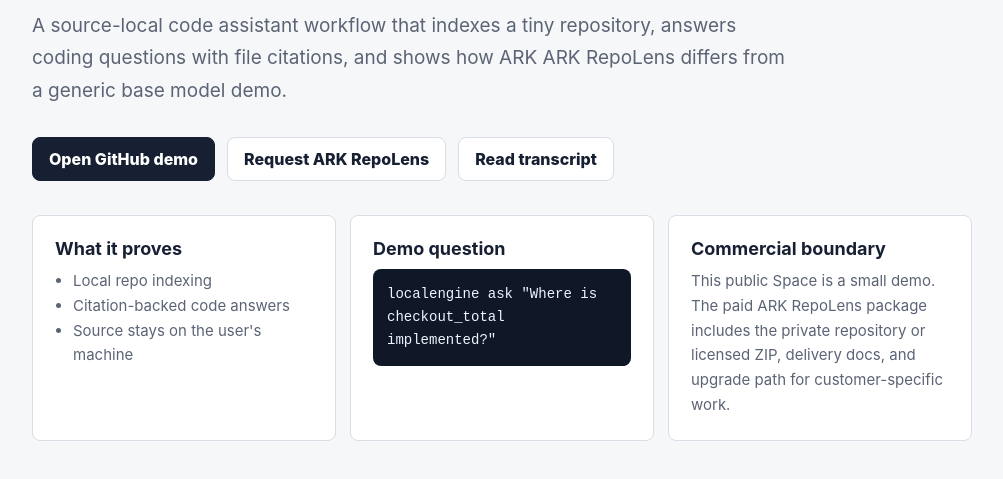
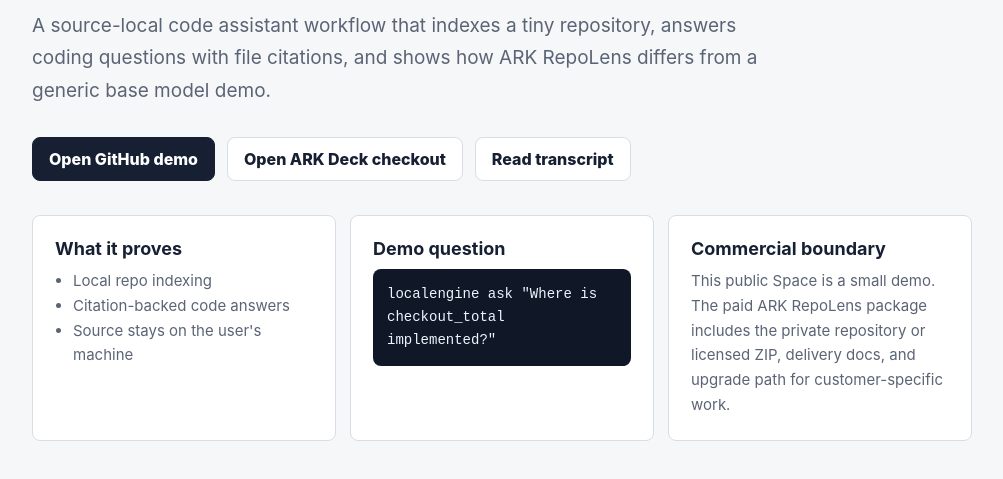
Before and after one commit to Janice799/ark-repolens-demo, a plain HTML site: page huggingface/index.html in a window 1280 px wide. Shown: the part 177-656 px from the top of the page, without its empty margins (138-1141 px from the left). Drawn offline with Linux system fonts and the light colour scheme.

Commit message:
Align RepoLens public demo copy

```diff
--- a/huggingface/index.html
+++ b/huggingface/index.html
@@ -137,12 +137,12 @@
     <p class="lead">
       A source-local code assistant workflow that indexes a tiny repository,
       answers coding questions with file citations, and shows how ARK
-      ARK RepoLens differs from a generic base model demo.
+      RepoLens differs from a generic base model demo.
     </p>
 
     <div class="actions">
       <a class="button primary" href="https://github.com/Janice799/ark-repolens-demo" target="_blank" rel="noreferrer">Open GitHub demo</a>
-      <a class="button" href="https://www.ark-deck.com/code" target="_blank" rel="noreferrer">Request ARK RepoLens</a>
+      <a class="button" href="https://www.ark-deck.com/code" target="_blank" rel="noreferrer">Open ARK Deck checkout</a>
       <a class="button" href="./transcripts/demo_transcript.md">Read transcript</a>
     </div>
 
```
Also changed, not shown: 1 other file.
